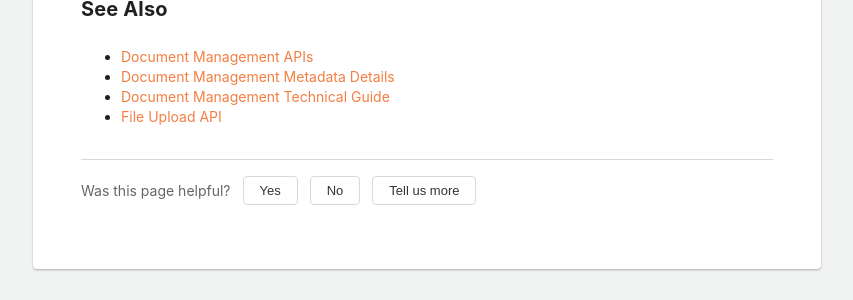
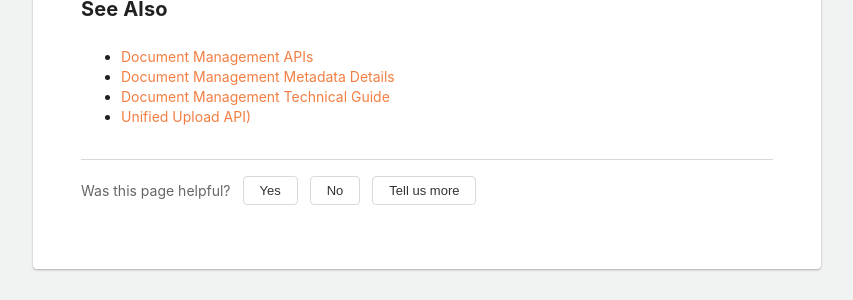
Before and after one commit to procore/documentation, a Jekyll site: the page built from document_management_integration/document_management_intro.md, in a window 1280 px wide and 900 px high, scrolled down 4104 px. Shown: the part 583-883 px from the top of the window, without its empty margins (411-1264 px from the left). Built offline with Jekyll 4.4.1, drawn with Linux system fonts in a browser that asks for light colours; comment, search, counter and statistics services are not loaded.

Commit message:
PPC2-7115: Update PDM intro link to Unified Upload API tutorial (#341)
* docs: update PDM intro link to Unified Upload API tutorial

```diff
--- a/document_management_integration/document_management_intro.md
+++ b/document_management_integration/document_management_intro.md
@@ -128,4 +128,4 @@ Consider the following recommendations when building your integration:
 - [Document Management APIs]({{ site.url }}{{ site.baseurl }}{% link document_management_integration/document_management_api_endpoints.md %})
 - [Document Management Metadata Details]({{ site.url }}{{ site.baseurl }}{% link document_management_integration/document_management_metadata_details.md %})
 - [Document Management Technical Guide]({{ site.url }}{{ site.baseurl }}{% link document_management_integration/document_management_technical_guide.md %})
-- [File Upload API]({{ site.url }}{{ site.baseurl }}{% link tutorials/tutorial_uploads.md %})
+- [Unified Upload API)]({{ site.url }}{{ site.baseurl }}{% link tutorials/tutorial_unified_uploads.md %})
```
